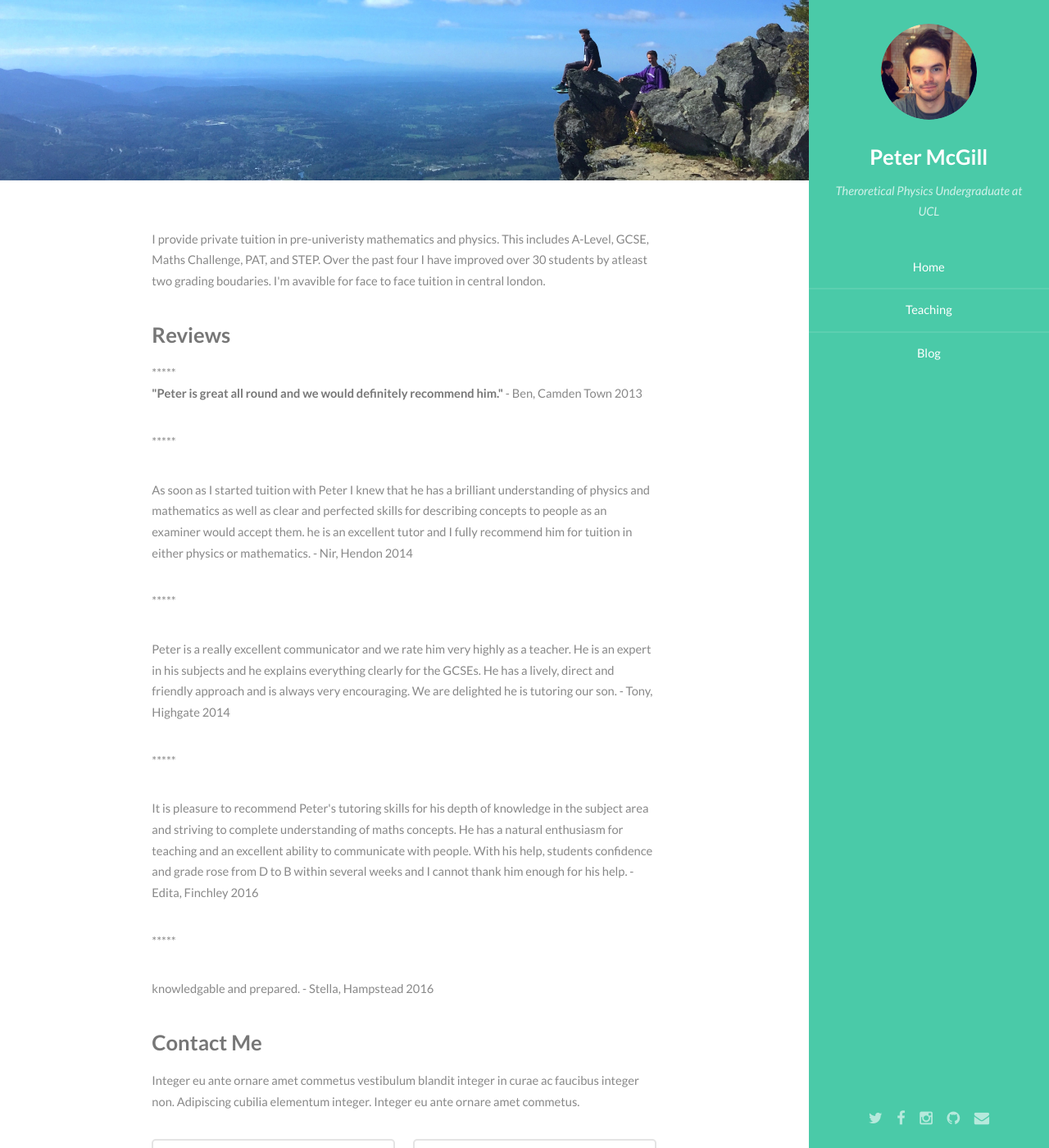
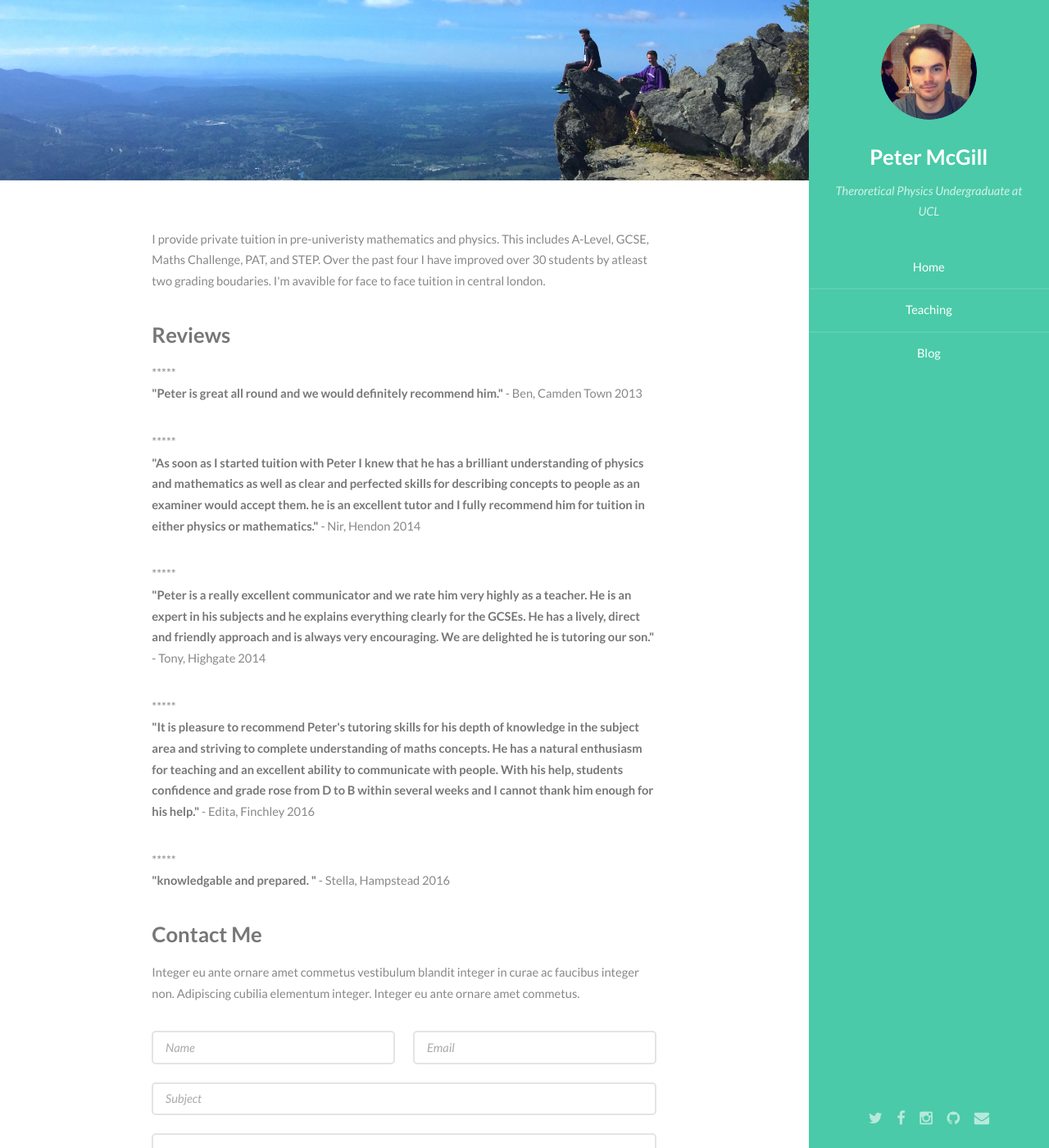
Before and after one commit to astrophpeter/website, a Jekyll site: the page built from contact/index.html, in a window 1280 px wide and 1400 px high. Shown: the whole window at 82% size. Built offline with Jekyll 4.4.1, drawn with Linux system fonts in a browser that asks for light colours.

Commit message:
Update index.html

```diff
--- a/contact/index.html
+++ b/contact/index.html
@@ -16,25 +16,25 @@
         *****
         <p> <b> "Peter is great all round and we would definitely recommend him." </b> - Ben, Camden Town 2013 </p>
 
-        <p> ***** </p>
-        <p> As soon as I started tuition with Peter I knew that he has a brilliant understanding of physics
+        *****
+        <p> <b> "As soon as I started tuition with Peter I knew that he has a brilliant understanding of physics
         and mathematics as well as clear and perfected skills for describing concepts to people as an examiner
         would accept them. he is an excellent tutor and I fully recommend him for tuition in either physics
-        or mathematics. - Nir, Hendon 2014 </p>
+            or mathematics." </b>  - Nir, Hendon 2014 </p>
 
-        <p> ***** </p>
-        <p> Peter is a really excellent communicator and we rate him very highly as a teacher. He is an expert in
+        *****
+        <p> <b> "Peter is a really excellent communicator and we rate him very highly as a teacher. He is an expert in
         his subjects and he explains everything clearly for the GCSEs. He has a lively, direct and friendly approach
-        and is always very encouraging. We are delighted he is tutoring our son. - Tony, Highgate 2014 </p>
+            and is always very encouraging. We are delighted he is tutoring our son." </b> - Tony, Highgate 2014 </p>
 
-        <p> ***** </p>
-        <p> It is pleasure to recommend Peter's tutoring skills for his depth of knowledge in the subject area and
+        *****
+        <p> <b> "It is pleasure to recommend Peter's tutoring skills for his depth of knowledge in the subject area and
         striving to complete understanding of maths concepts. He has a natural enthusiasm for teaching and an
         excellent ability to communicate with people. With his help, students confidence and grade rose from D
-        to B within several weeks and I cannot thank him enough for his help. - Edita, Finchley 2016 </p>
+            to B within several weeks and I cannot thank him enough for his help." </b> - Edita, Finchley 2016 </p>
 
-        <p> ***** </p>
-        <p> knowledgable and prepared. - Stella, Hampstead 2016 </p>
+        *****
+        <p> <b> "knowledgable and prepared. "</b> - Stella, Hampstead 2016 </p>
 
         <h3>Contact Me</h3>
         <p>Integer eu ante ornare amet commetus vestibulum blandit integer in curae ac faucibus integer non. Adipiscing cubilia elementum integer. Integer eu ante ornare amet commetus.</p>
```
